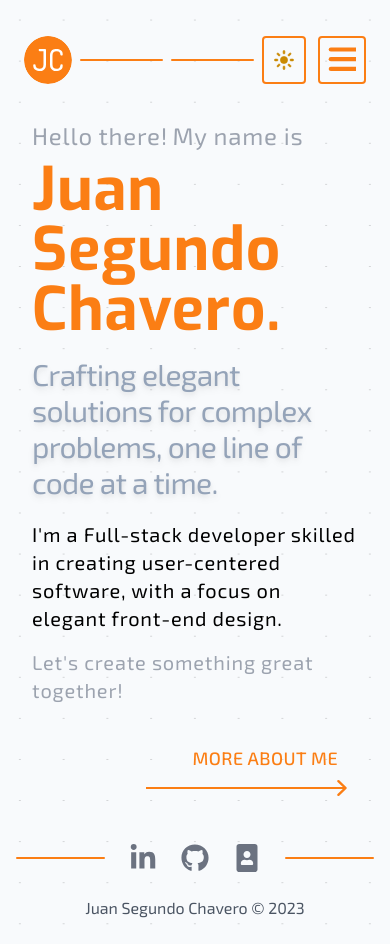
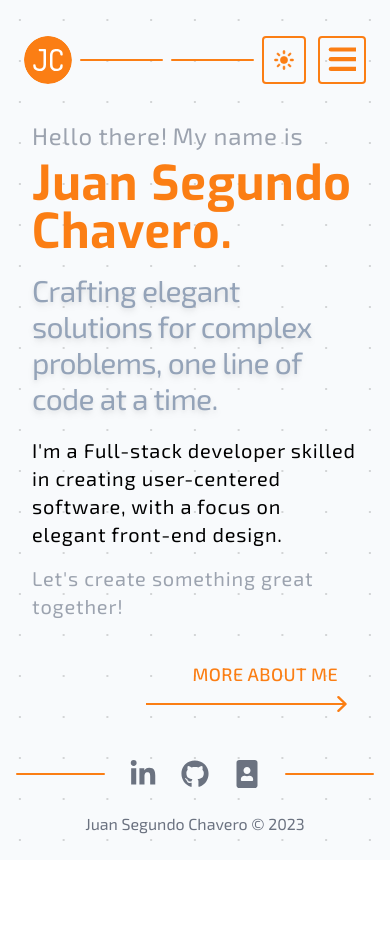
Before and after one commit to JuanseChavero/portfolio_next13, a Next.js app: page / in a window 390 px wide. After the commit the page ends 860 px from the top, so only its background shows below. Built offline with nearby package versions, Linux system fonts and the light colour scheme.

Commit message:
Minor changes

```diff
--- a/app/page.tsx
+++ b/app/page.tsx
@@ -55,7 +55,7 @@ export default function Home() {
           </motion.span>
         </div>
         <motion.h1
-          className="mt-2 mb-4 break-normal font-header text-6xl font-bold text-primary transition-[letter-spacing] duration-700 hover:tracking-widest sm:text-7xl"
+          className="mt-2 mb-4 break-normal font-header text-5xl font-bold text-primary transition-[letter-spacing,font-size,line-height] duration-700 hover:tracking-widest sm:text-7xl"
           variants={nameVariant}
         >
           {name}
--- a/components/Footer.tsx
+++ b/components/Footer.tsx
@@ -3,9 +3,9 @@ import { socialMedia, SocialMediaIcon } from './SocialMedia';
 
 export default function Footer() {
   return (
-    <footer className="mt-auto flex flex-col items-center px-4 py-6">
+    <footer className="flex flex-col items-center px-4 py-6 mt-auto">
       <motion.div
-        className="mb-6 flex w-full items-center gap-6 md:hidden"
+        className="flex items-center w-full gap-6 mb-6 md:hidden"
         initial={{ opacity: 0, scale: 0 }}
         animate={{ opacity: 1, scale: 1 }}
         transition={{ scale: { duration: 0.75 } }}
@@ -22,7 +22,7 @@ export default function Footer() {
         <div className="h-[2px] w-full rounded-full bg-primary" />
       </motion.div>
       <div className="text-center">
-        <span className="text-md text-gray-600 dark:text-gray-400">
+        <span className="text-gray-500 text-md dark:text-gray-400">
           Juan Segundo Chavero &copy; {new Date().getFullYear()}
         </span>
       </div>
--- a/components/SocialMedia.tsx
+++ b/components/SocialMedia.tsx
@@ -4,7 +4,7 @@ import { FaGithub, FaLinkedinIn, FaPortrait } from 'react-icons/fa';
 import Tooltip from './Tooltip';
 
 const socialMediaButtonStyle =
-  'h-7 w-7 fill-gray-500 dark:fill-white transition-colors hocus:fill-primary dark:hocus:fill-primary outline-none';
+  'h-7 w-7 fill-gray-500 dark:fill-gray-400 transition-colors hocus:fill-primary dark:hocus:fill-primary outline-none';
 
 export const socialMedia = [
   {
@@ -46,18 +46,16 @@ export function SocialMediaIcon({
       className="uppercase"
       sideOffset={sideOffset}
     >
-      <motion.a
+      <a
         href={href}
         target="_blank"
         rel="noreferrer"
         tabIndex={-1}
         aria-label={`Link to my ${title}`}
         className={`pointer-events-auto cursor-pointer outline-none`}
-        whileHover={{ scale: 1.3 }}
-        whileFocus={{ scale: 1.3 }}
       >
         {icon}
-      </motion.a>
+      </a>
     </Tooltip>
   );
 }
@@ -65,7 +63,7 @@ export function SocialMediaIcon({
 export default function SocialMedia() {
   return (
     <motion.div
-      className="fixed left-8 hidden h-screen flex-col items-center justify-center gap-6 md:flex xl:left-12"
+      className="fixed flex-col items-center justify-center hidden h-screen gap-6 left-8 md:flex xl:left-12"
       initial={{ opacity: 0, y: 400 }}
       animate={{ opacity: 1, y: 0 }}
       exit={{ opacity: 0, y: 400 }}
@@ -76,9 +74,13 @@ export default function SocialMedia() {
       <motion.div className="h-full" />
       <motion.ul className="flex flex-col gap-6">
         {socialMedia.map((media) => (
-          <li key={media.title}>
+          <motion.li
+            key={media.title}
+            whileHover={{ scale: 1.3 }}
+            whileFocus={{ scale: 1.3 }}
+          >
             <SocialMediaIcon {...media} />
-          </li>
+          </motion.li>
         ))}
       </motion.ul>
       <motion.div className="h-40 w-[2px] rounded-full bg-primary" />
--- a/components/ThemeSwitch.tsx
+++ b/components/ThemeSwitch.tsx
@@ -12,7 +12,7 @@ export default function ThemeSwitch() {
   }, []);
 
   if (!mounted) {
-    return <div className="h-6 w-6 rounded border-2 border-primary"></div>;
+    return <div className="w-6 h-6 border-2 rounded border-primary"></div>;
   }
 
   const currentTheme = theme === 'system' ? systemTheme : theme;
@@ -39,7 +39,7 @@ export default function ThemeSwitch() {
 
   return (
     <motion.button
-      className="flex cursor-pointer items-center justify-center rounded border-2 border-primary p-2 outline-none hover:bg-primary/20 focus-visible:border-black dark:focus-visible:border-white"
+      className="flex items-center justify-center p-2 border-2 rounded outline-none cursor-pointer border-primary hover:bg-primary/20 focus-visible:border-black dark:focus-visible:border-white"
       data-is-darkmode={currentThemeIsDark}
       onClick={switchTheme}
       tabIndex={0}
@@ -48,9 +48,9 @@ export default function ThemeSwitch() {
       animate="rest"
       aria-label="Color theme toggler"
     >
-      <motion.div variants={item} className="h-6 w-6">
+      <motion.div variants={item} className="w-6 h-6">
         {!currentThemeIsDark ? (
-          <SunIcon className="fill-yellow-600 stroke-yellow-600 stroke-[0.5px]" />
+          <SunIcon className="fill-primary stroke-primary stroke-[0.5px]" />
         ) : (
           <MoonIcon className="stroke-primary" />
         )}
--- a/components/WorkExperience.tsx
+++ b/components/WorkExperience.tsx
@@ -106,7 +106,7 @@ export default function WorkExperience({
                 <span className="text-sm text-gray-500 dark:text-gray-400">
                   Company
                 </span>
-                <h6 className="text-xl font-bold text-primary">
+                <p className="text-xl font-bold text-primary">
                   <motion.a
                     href={selectedExperience.companySite}
                     target="_blank"
@@ -116,7 +116,7 @@ export default function WorkExperience({
                   >
                     {selectedExperience.company}
                   </motion.a>
-                </h6>
+                </p>
               </div>
               <div className="">
                 <span className="text-sm text-gray-500 dark:text-gray-400">
```
